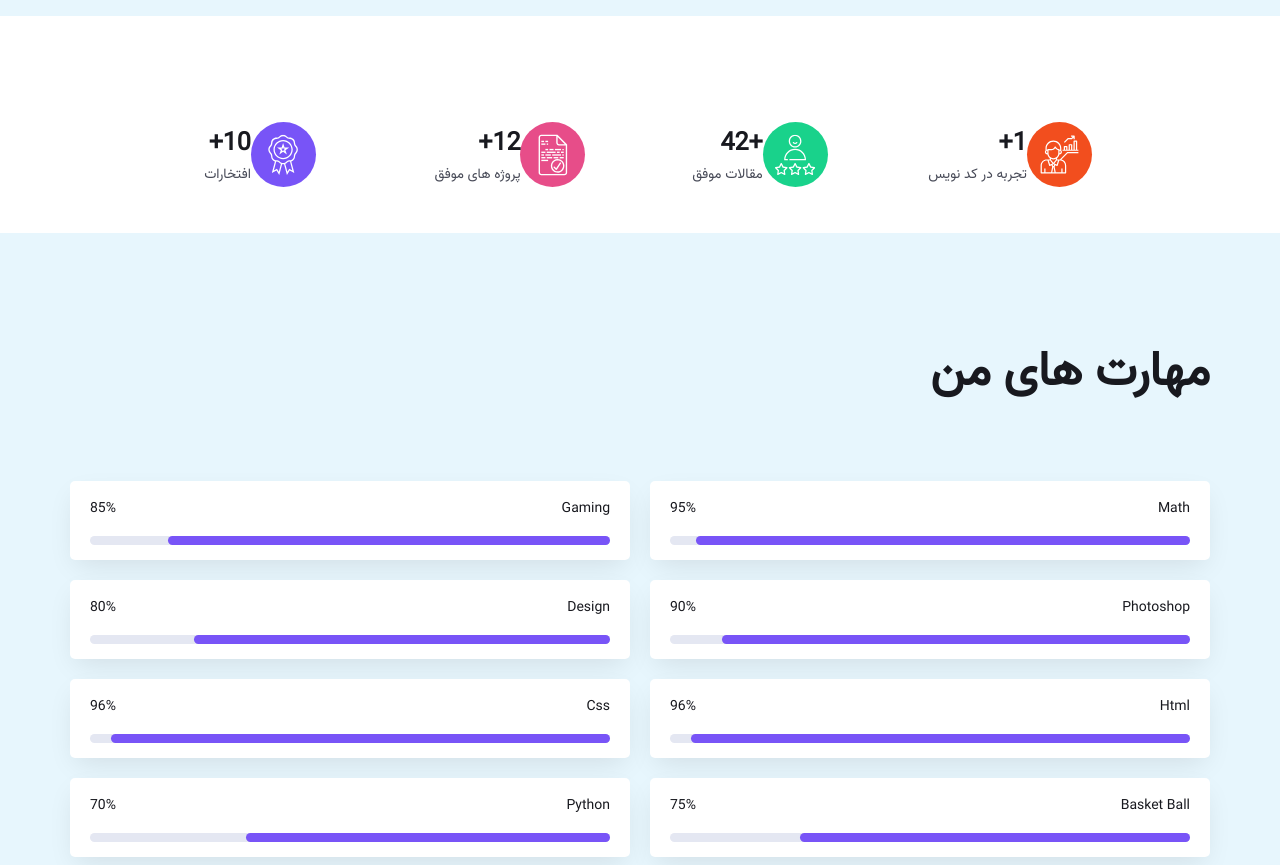
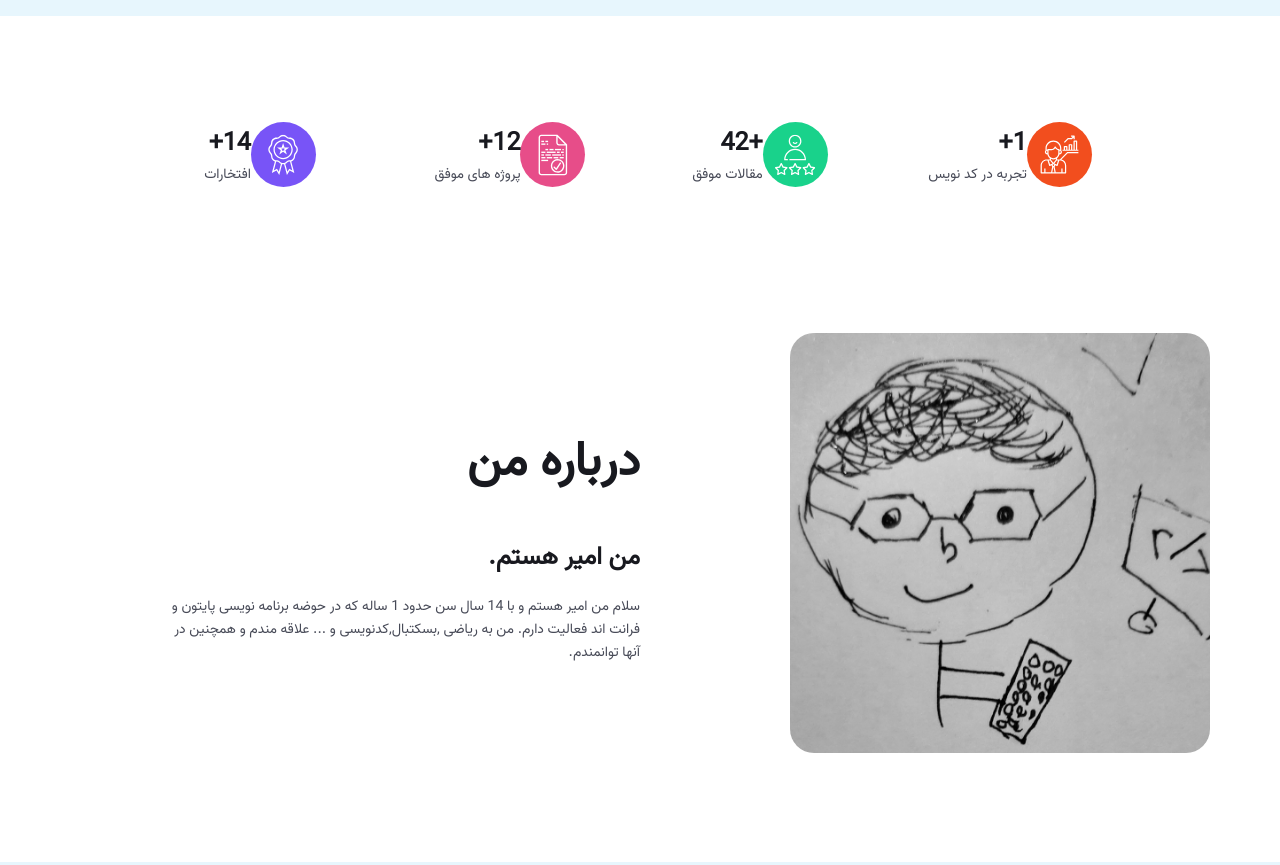
Before and after one commit to amirmmd12/amir-sabz, a plain HTML site: page index.html in a window 1280 px wide. Shown: the part 780-1645 px from the top of the page. Drawn offline with nearby package versions, Linux system fonts and the light colour scheme.

Commit message:
Add files via upload
Signed-off-by: amirmmd12 <amir2024sa@gmail.com>

```diff
--- a/index.html
+++ b/index.html
@@ -123,13 +123,31 @@
                             <img src="assets/images/awards-won.svg" alt="awards ">
                         </div>
                         <div>
-                            <h3>10+</h3>
+                            <h3>14+</h3>
                             <p> افتخارات</p>
                         </div>
                     </div>
                 </div>
             </div>
         </section>
+        <section class="about ptb-100" id="about">
+            <div class="container">
+                <div class="about-inner d-flex">
+                    <div class="about-col-left">
+                        <img src="assets/images/pic3.jpg" alt="about" style="width: 420px;border-radius: 24px;">
+                    </div>
+                    <div class="about-col-right">
+                        <h2 class="about-heading">درباره من</h2>
+                        <h3 class="about2">من امیر هستم.</h3>
+                        <p class="about3">سلام من امیر هستم و با 14 سال سن حدود 1 ساله که در حوضه برنامه نویسی پایتون و فرانت اند فعالیت دارم. من به ریاضی ,بسکتبال,کدنویسی و ... علاقه مندم و همچنین در آنها توانمندم.</p>
+                        <div class="about-btn-blk">
+
+                        </div>
+                    </div>
+                </div>
+            </div>
+        </section>
+
 
         <!-- Experience -->
         <section class="experience ptb-100">
@@ -272,7 +290,7 @@
                             <img src="assets/images/services/seo.svg" alt="SEO ">
                         </div>
                         <h3>تحقیق </h3>
-                        <p>بسیار علاقه مند به تحقیقات راجب موضوعاتی که سوال برانگیز است دارم همانند تاریخ,ریاضیات, نجوم و... وهرروزه حداقل 30 دقیقه از روز خود را صرف فکر کردن وجستوجو درمورد موضاعات مختلف میکنم.</p>
+                        <p>بسیار علاقه مند به تحقیقات راجب موضوعاتی که سوال برانگیز است دارم همانند تاریخ,ریاضیات, نجوم و... وهرروزه حداقل 30 دقیقه از روز خود را صرف فکر وجستوجو درمورد موضاعات مختلف میکنم.</p>
                     </div>
                     <!-- item -->
                     <div class="services-block">
@@ -280,7 +298,7 @@
                             <img src="assets/images/services/content-writing.svg" alt="Content writing ">
                         </div>
                         <h3>نوشتن محتوا </h3>
-                        <p>بی شک نگارش را به هر کاری ترجیح میدم و بی اندازه به ان علاقه مند میباشم به گونه ای که تا قبل از 10 سالگی چندین کتاب با موضوعات تاریخی,فرهنگی و اجتمایی رانگاشته ام همچنین در نوشتن اشعار هم توانمندی دارم و چندیدن شعر تارخی را نوشته و انتشار کرده ام.</p>
+                        <p>بی شک نگارش را به هر کاری ترجیح میدم و بی اندازه به ان علاقه مند میباشم به گونه ای که تا قبل از 10 سالگی چندین کتاب با موضوعات تاریخی,فرهنگی و اجتمایی رانگاشته ام همچنین در نوشتن اشعار هم توانمندی دارم و چندیدن شعر تاریخی را نوشته و انتشار کرده ام.</p>
                     </div>
                     <!-- item -->
                     <div class="services-block">
```
